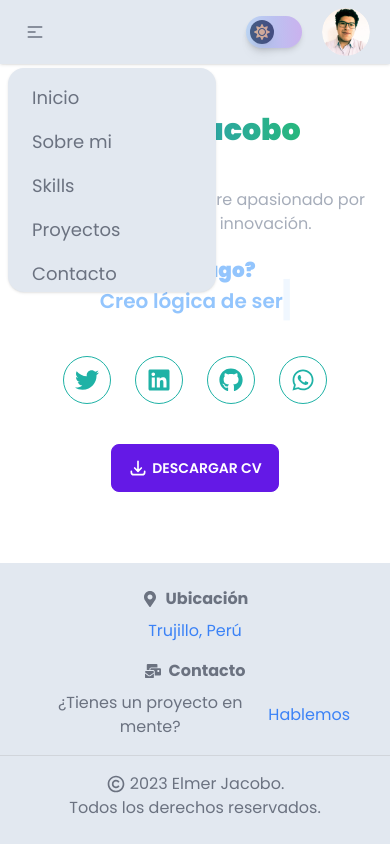
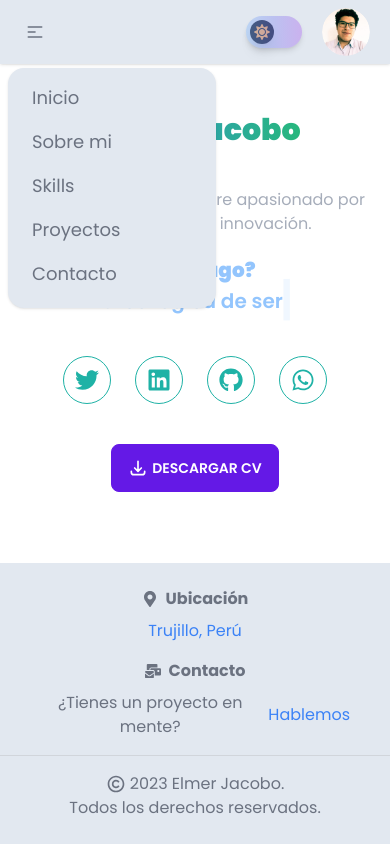
Before and after one commit to elmerjacobo97/portfolio, a Next.js app: page / in a window 390 px wide. Both pictures are taken after a click on the label 35 px from the left and 32 px from the top of the page. Built offline with nearby package versions, Linux system fonts and the light colour scheme.

Commit message:
update navbar

```diff
--- a/src/components/Navbar.tsx
+++ b/src/components/Navbar.tsx
@@ -36,7 +36,7 @@ export const Navbar = () => {
           </label>
           <ul
             tabIndex={0}
-            className={`mt-3 w-52 p-2 shadow menu dropdown-content rounded-box h-56 max-h-60 bg-slate-200 dark:bg-slate-700 ${
+            className={`mt-3 w-52 p-2 shadow menu dropdown-content rounded-box h-60 max-h-64 bg-slate-200 dark:bg-red-700 ${
               isDropdownOpen ? 'block' : 'hidden'
             }`}
           >
```
